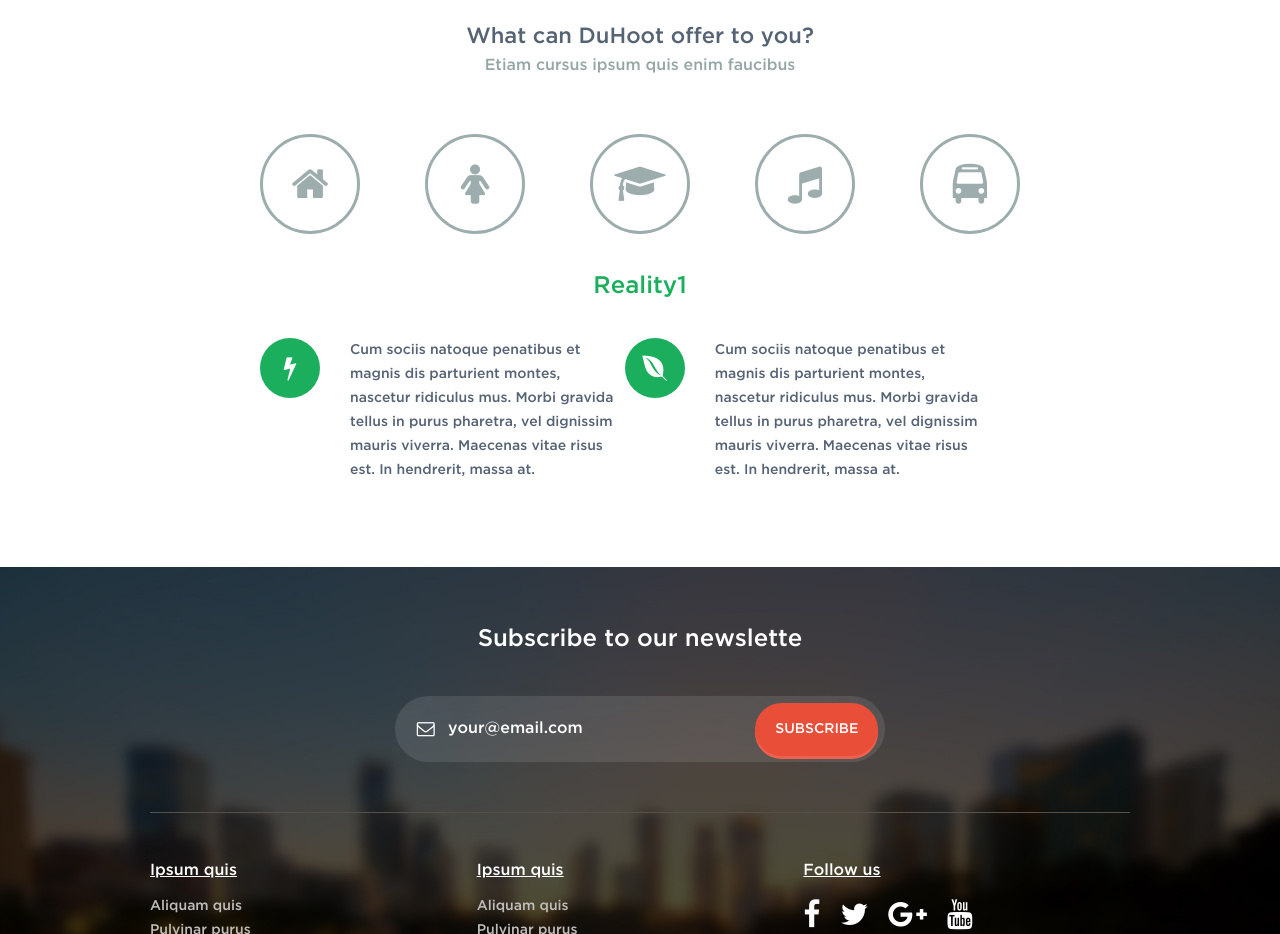
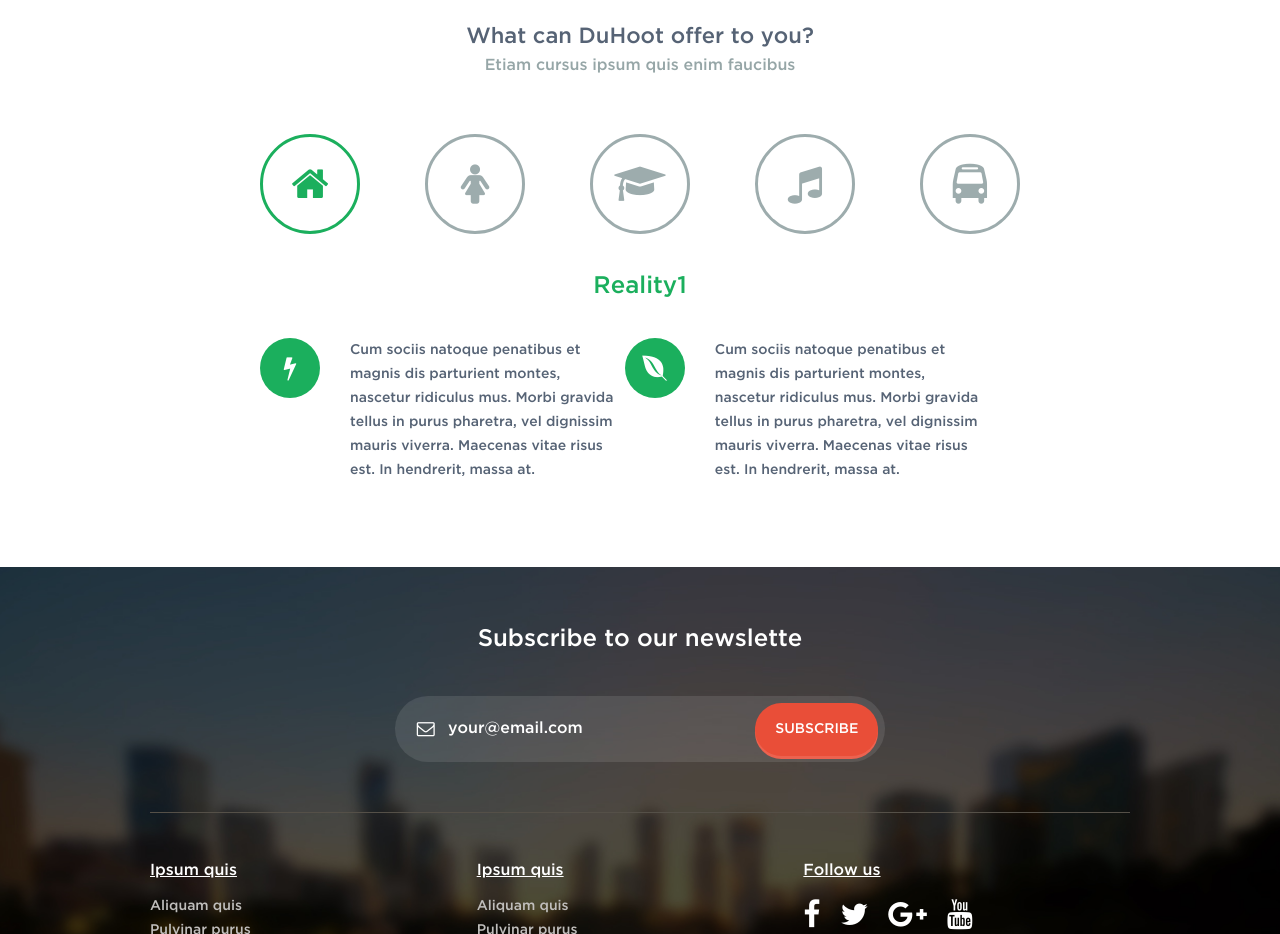
Before and after one commit to MonsterCoderX/monstercoderx.github.io, a plain HTML site: page duhoot/index.html in a window 1280 px wide. Shown: the part 1560-2494 px from the top of the page. Drawn offline with Linux system fonts and the light colour scheme.

Commit message:
Update index.html

```diff
--- a/duhoot/index.html
+++ b/duhoot/index.html
@@ -742,7 +742,7 @@
                            <div class="offer-tab__wrapper">
                                <ul class="offer-tab__list">
                                    <li class="offer-tab__item">
-                                        <a class="offer-tab__link offer-tab__link" href="#Realty1">
+                                        <a class="offer-tab__link offer-tab__link offer-tab__link--active" href="#Realty1">
                                             <i class="fa fa-home" aria-hidden="true"></i>
                                         </a>
                                    </li>
```
